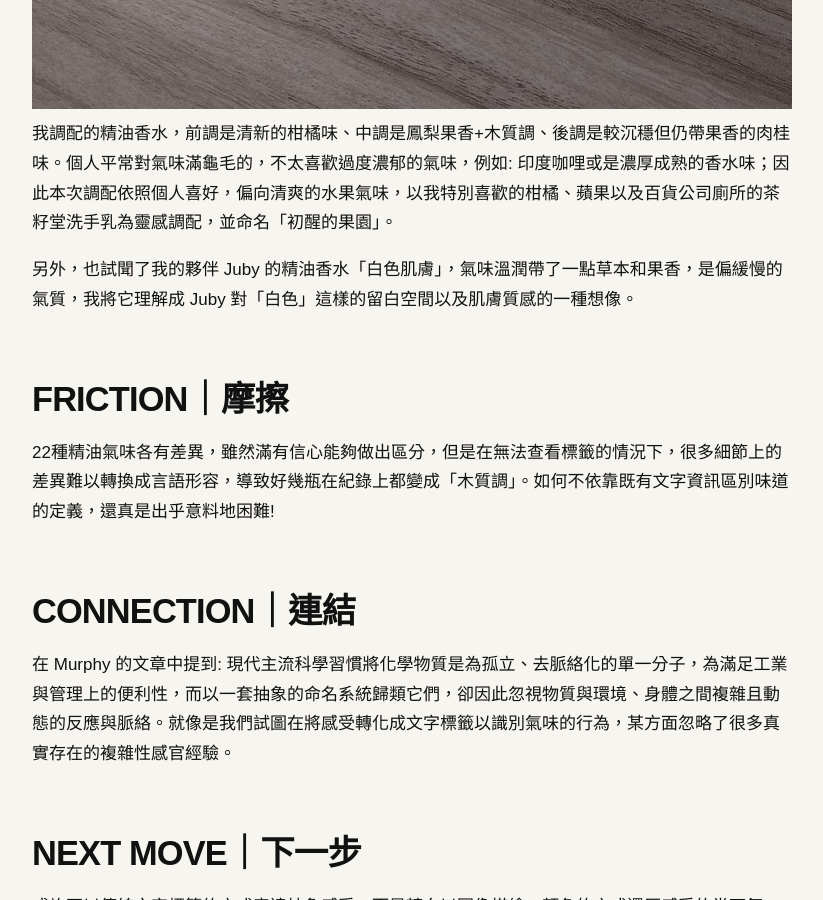
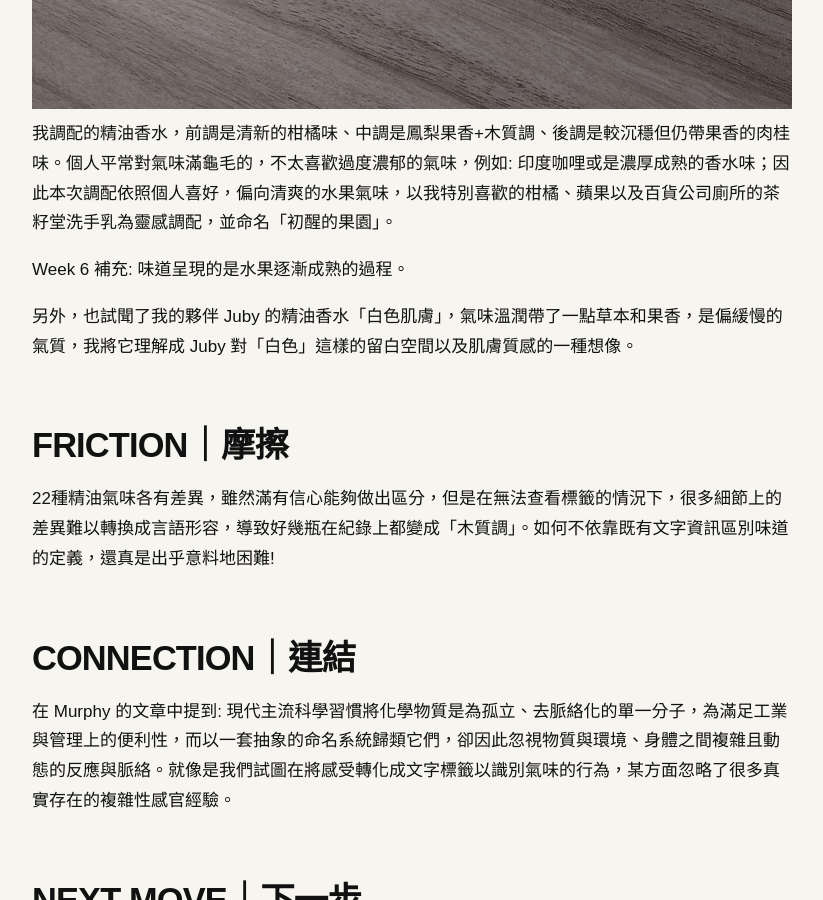
Before and after one commit to ivyjih/fieldworkarchive, a Jekyll site: the page built from weeks/week-04.md, in a window 1280 px wide and 900 px high, scrolled down 1581 px. Shown: the whole window, without its empty margins (48-871 px from the left). Built offline with Jekyll 4.4.1, drawn with Linux system fonts in a browser that asks for light colours.

Commit message:
Update week-04.md

```diff
--- a/weeks/week-04.md
+++ b/weeks/week-04.md
@@ -17,6 +17,8 @@ permalink: /weeks/week-04/
 ![精油]({{ '/assets/images/essentialoil0929.jpg' | relative_url }})
 我調配的精油香水，前調是清新的柑橘味、中調是鳳梨果香+木質調、後調是較沉穩但仍帶果香的肉桂味。個人平常對氣味滿龜毛的，不太喜歡過度濃郁的氣味，例如: 印度咖哩或是濃厚成熟的香水味；因此本次調配依照個人喜好，偏向清爽的水果氣味，以我特別喜歡的柑橘、蘋果以及百貨公司廁所的茶籽堂洗手乳為靈感調配，並命名「初醒的果園」。
 
+Week 6 補充: 味道呈現的是水果逐漸成熟的過程。
+
 另外，也試聞了我的夥伴 Juby 的精油香水「白色肌膚」，氣味溫潤帶了一點草本和果香，是偏緩慢的氣質，我將它理解成 Juby 對「白色」這樣的留白空間以及肌膚質感的一種想像。
 
 ## FRICTION｜摩擦
```
